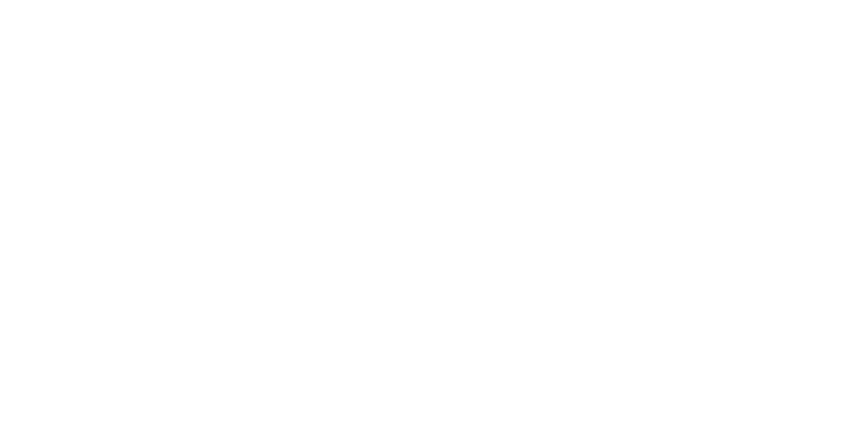
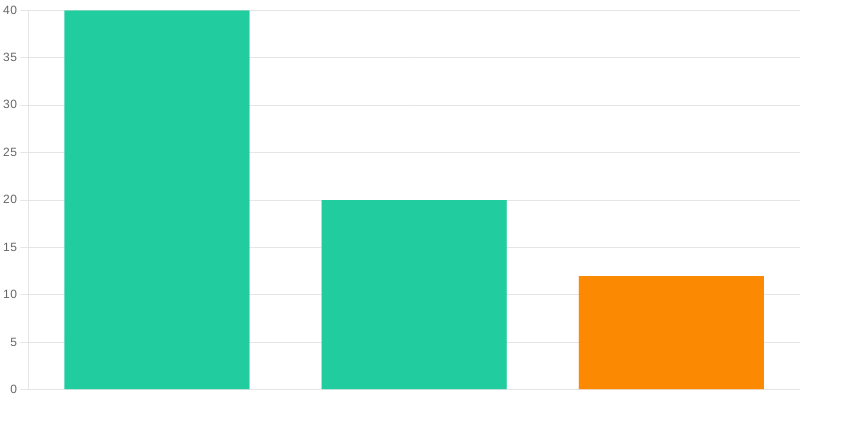
Before and after one commit to leon11081991/vue3-emgiot, a Vue app: page /chartTemp in a window 1280 px wide. Before the commit this address had no page. Shown: the top 432 px of the page, without its empty margins (0-860 px from the left). Built offline with nearby package versions, Linux system fonts and the light colour scheme.

Commit message:
feat: update chart demo page

```diff
--- a/package.json
+++ b/package.json
@@ -18,8 +18,10 @@
   "dependencies": {
     "ant-design-vue": "^4.2.3",
     "axios": "^1.7.4",
+    "chart.js": "^4.4.4",
     "pinia": "^2.1.7",
     "vue": "^3.4.29",
+    "vue-chartjs": "^5.3.1",
     "vue-i18n": "^9.13.1",
     "vue-router": "^4.3.3"
   },
--- a/src/router/index.ts
+++ b/src/router/index.ts
@@ -1,4 +1,4 @@
-import type { RouteLocationNormalized } from 'vue-router';
+import type { RouteLocationNormalized } from 'vue-router'
 import { createRouter, createWebHistory } from 'vue-router'
 
 import { layoutMiddleware } from '@/router/middlewares/layoutMiddleware'
@@ -77,6 +77,15 @@ const routes = [
       layout: 'LayoutDefault',
       middleware: [layoutMiddleware]
     }
+  },
+  {
+    path: '/chartTemp',
+    name: 'ChartTemp',
+    component: () => import('@/views/ChartTemp.vue'),
+    meta: {
+      layout: 'LayoutDefault',
+      middleware: [layoutMiddleware]
+    }
   }
 ]
 
@@ -86,15 +95,13 @@ const scrollBehavior = (
   savedPosition: any
 ) => {
   if (savedPosition) {
-    return savedPosition;
+    return savedPosition
   } else {
-    return { top: 0 };
+    return { top: 0 }
   }
-};
-
+}
 
 export const createAppRouter = () => {
-
   const router = createRouter({
     history: createWebHistory(import.meta.env.BASE_URL),
     routes,
@@ -103,35 +110,32 @@ export const createAppRouter = () => {
 
   // 設置middleware
   router.beforeEach((to, from, next) => {
-
     if (!to.meta.middleware) {
       // 沒有設定middleware，允許路由繼續
       return next()
     }
 
-    const middleware = Array.isArray(to.meta.middleware)
-      ? to.meta.middleware
-      : [to.meta.middleware];
-    console.log("middleware", middleware);
-    const context = { to, from, next };
-    let idx = 0; // 初始化中間件索引
+    const middleware = Array.isArray(to.meta.middleware) ? to.meta.middleware : [to.meta.middleware]
+    console.log('middleware', middleware)
+    const context = { to, from, next }
+    let idx = 0 // 初始化中間件索引
 
     // 定義執行中間件的函數
     const run = () => {
       if (idx < middleware.length) {
-        const mw = middleware[idx]; // 獲取當前中間件
+        const mw = middleware[idx] // 獲取當前中間件
         mw({
           ...context,
           next: () => {
-            idx++; // 移動到下一個中間件
-            run(); // 繼續執行下一個中間件
+            idx++ // 移動到下一個中間件
+            run() // 繼續執行下一個中間件
           }
-        });
+        })
       } else {
-        next(); // 所有中間件執行完畢，繼續路由導航
+        next() // 所有中間件執行完畢，繼續路由導航
       }
-    };
-    run(); // 開始執行中間件
+    }
+    run() // 開始執行中間件
   })
 
   return { router }
--- /dev/null
+++ b/src/views/ChartTemp.vue
@@ -0,0 +1,61 @@
+<script lang="ts" setup>
+import { ref } from 'vue'
+import { Bar } from 'vue-chartjs'
+import {
+  Chart as ChartJS,
+  Title,
+  Tooltip,
+  Legend,
+  BarElement,
+  CategoryScale,
+  LinearScale
+} from 'chart.js'
+import type { ChartOptions, ChartData } from 'chart.js' // 正確的型別引入方式
+
+// 註冊 Chart.js 的組件
+ChartJS.register(Title, Tooltip, Legend, BarElement, CategoryScale, LinearScale)
+
+// 非響應式變數
+const colorPrimary = '#21cc9e'
+const colorWarning = '#FC8902'
+
+// ref 變數
+const chartData = ref<ChartData<'bar'>>({
+  labels: ['January', 'February', 'March'],
+  datasets: [
+    {
+      data: [40, 20, 12],
+      backgroundColor: [colorPrimary, colorPrimary, colorWarning]
+    }
+  ]
+})
+
+const chartOptions = ref<ChartOptions<'bar'>>({
+  responsive: true,
+  plugins: {
+    legend: {
+      display: false // 隱藏圖例（包括數據集標籤）
+    }
+  },
+  scales: {
+    x: {
+      display: false // 隱藏 x 軸上的 labels
+    },
+    y: {
+      beginAtZero: true // 確保 y 軸從 0 開始
+    }
+  }
+})
+</script>
+
+<template>
+  <div class="chartPage">
+    <Bar id="my-chart-id" :options="chartOptions" :data="chartData" />
+  </div>
+</template>
+
+<style lang="scss" scoped>
+.chartPage {
+  width: 800px;
+}
+</style>
```
